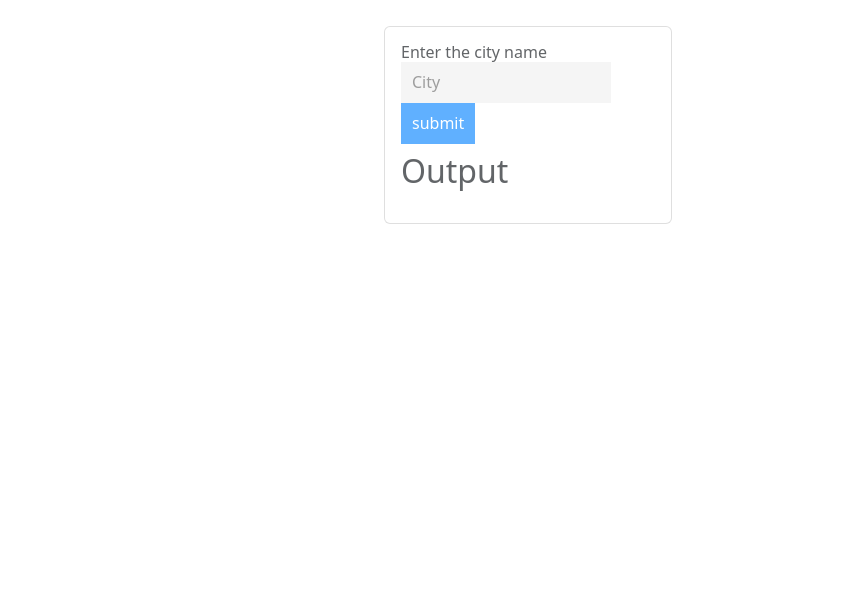
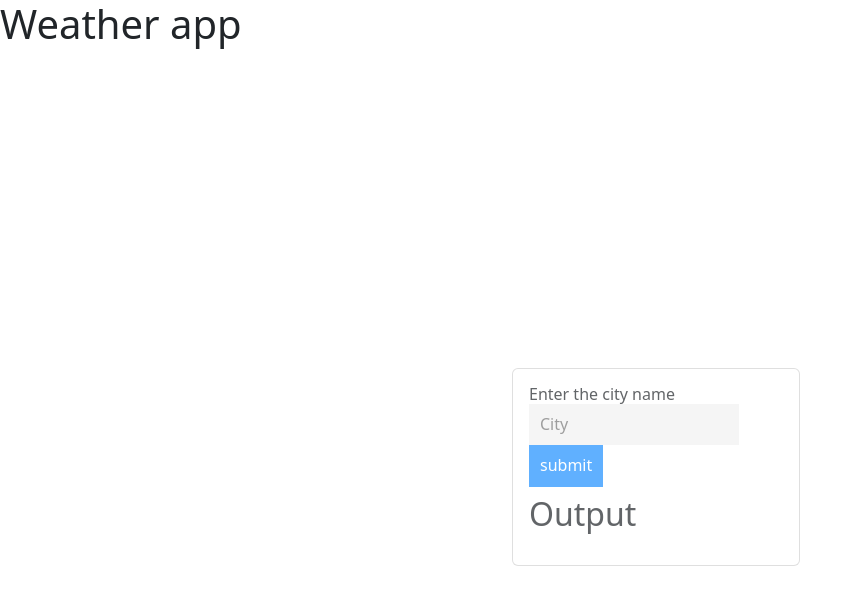
Before and after one commit to Sid-Dhawan-technocrat/MiniProject-2Edureka, a plain HTML site: page index.html in a window 1280 px wide. Shown: the whole page, without its empty margins (0-862 px from the left). Drawn offline with nearby package versions, Linux system fonts and the light colour scheme.

Commit message:
Final code

```diff
--- a/index.html
+++ b/index.html
@@ -13,6 +13,7 @@
 
 <!--Make sure the form has the autocomplete function switched off:-->
 
+<h1>Weather app</h1>
 <div class="card" style="width: 18rem;">
 
     <div class="card-body">
--- a/script.js
+++ b/script.js
@@ -123,8 +123,7 @@ function getFormValue(e){
         //x.innerText
         y.innerText=`Temp of the day for ${getCityName} is ${(res.main.temp-273.15).toFixed(2)}deg Celcius`;
         z.innerText=`Wind speed is ${res.wind.speed}m/sec`;
-        document.body.style.backgroundImage =
-      "url('https://source.unsplash.com/1600x900/?" +getCityName + "')";
+        document.body.style.backgroundImage ="url('https://source.unsplash.com/1600x900/?" +getCityName + "')";
   })}
         //z.innerText=``
 
--- a/style.css
+++ b/style.css
@@ -14,6 +14,7 @@
 
 body {
   font: 16px Arial;
+  overflow:hidden;
   /* background-image:url('https://source.unsplash.com/getCityName'); */
 }
 
@@ -76,9 +77,10 @@ input[type=submit] {
 }
 
 .card{
-  margin:2% 30%;
+  margin:25% 40%;
   border:10px solid black;
   width:30rem;
   opacity:0.7;
-  overflow: bottom;
+  /* overflow: bottom; */
+  align:center;
 }
```
